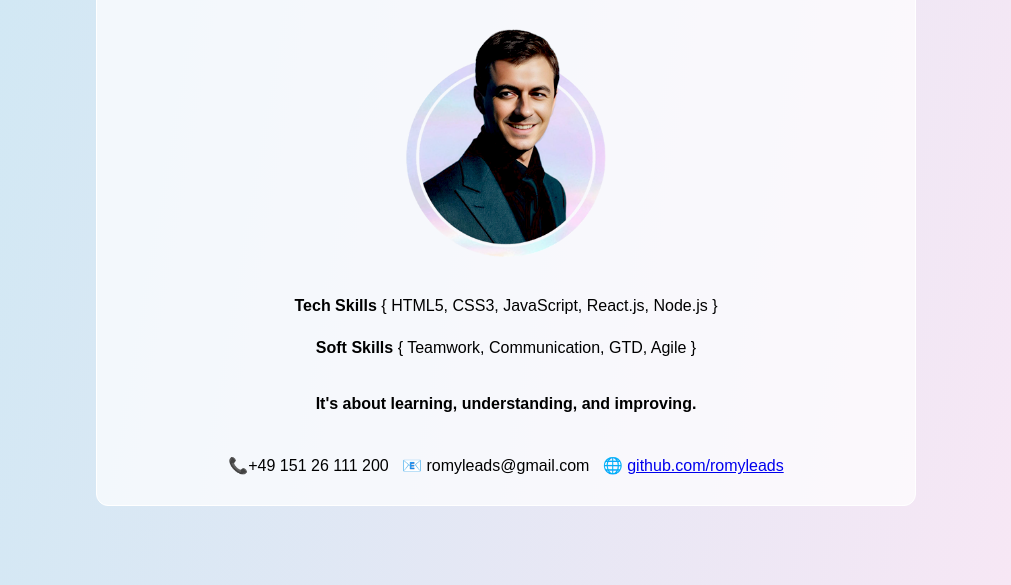
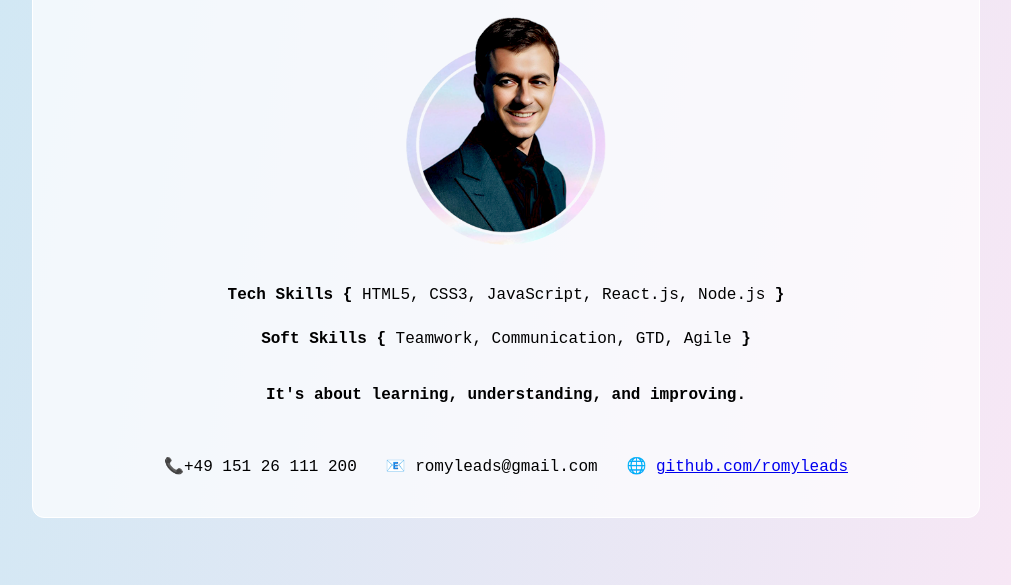
Before and after one commit to Romyleads/AIT_Frontend_Course, a plain HTML site: page index.html in a window 1280 px wide. Shown: the part 215-800 px from the top of the page, without its empty margins (134-1145 px from the left). Drawn offline with Linux system fonts and the light colour scheme.

Commit message:
hw_01: tweak styles: cleaner layout and spacing

```diff
--- a/Homeworks/hw_01/css/style-html.css
+++ b/Homeworks/hw_01/css/style-html.css
@@ -16,7 +16,7 @@ body {
 }
 
 div {
-  width: 60%;
+  width: 70%;
   background-color: rgba(255, 255, 255, 0.7);
   text-align: center;
   padding: 25px;
@@ -36,9 +36,16 @@ div {
 h4 {
   padding-top: 25px;
   padding-bottom: 15px;
+  font-family: 'Courier New', Courier, monospace;
+  font-size: 1em;
 }
-h4.compact {
+.compact {
   padding-top: 10px;
+  font-family: 'Courier New', Courier, monospace;
+  font-size: 1em;
+}
+p.compact{
+padding-bottom: 10px;
 }
 p,
 h4 {
@@ -48,3 +55,7 @@ h4 {
 img {
   margin: 16px 0;
 }
+code {
+  font-family: 'Courier New', Courier, monospace;
+  font-size: 1em;
+}
--- a/css/style-html.css
+++ b/css/style-html.css
@@ -16,7 +16,7 @@ body {
 }
 
 div {
-  width: 60%;
+  width: 70%;
   background-color: rgba(255, 255, 255, 0.7);
   text-align: center;
   padding: 25px;
@@ -36,9 +36,16 @@ div {
 h4 {
   padding-top: 25px;
   padding-bottom: 15px;
+  font-family: 'Courier New', Courier, monospace;
+  font-size: 1em;
 }
-h4.compact {
+.compact {
   padding-top: 10px;
+  font-family: 'Courier New', Courier, monospace;
+  font-size: 1em;
+}
+p.compact{
+padding-bottom: 10px;
 }
 p,
 h4 {
@@ -48,3 +55,7 @@ h4 {
 img {
   margin: 16px 0;
 }
+code {
+  font-family: 'Courier New', Courier, monospace;
+  font-size: 1em;
+}
--- a/index.html
+++ b/index.html
@@ -15,10 +15,10 @@
 
       <img src="romyleads.png" alt="Photo of Roman Romashko, full-stack developer from Germany" width="200" />
 
-      <p><b>Tech Skills</b> { HTML5, CSS3, JavaScript, React.js, Node.js }</p>
-      <p><b>Soft Skills</b> { Teamwork, Communication, GTD, Agile }</p>
+      <p><b><code>Tech Skills</code></b><code> <b>{</b> HTML5, CSS3, JavaScript, React.js, Node.js <b>}</b></code></p>
+      <p><b><code>Soft Skills</code></b><code> <b>{</b> Teamwork, Communication, GTD, Agile <b>}</b></code></p>
       <h4 class="compact">It's about learning, understanding, and improving.</h4>
-      <p>
+      <p class="compact">
         <nobr>📞+49 151 26 111 200</nobr>&nbsp;&nbsp; <nobr>📧 romyleads@gmail.com</nobr>&nbsp;&nbsp;
         <nobr>🌐 <a href="https://github.com/romyleads">github.com/romyleads</a></nobr>
       </p>
```
Also changed, not shown: Homeworks/hw_01/index.html (+3 -3 lines).
